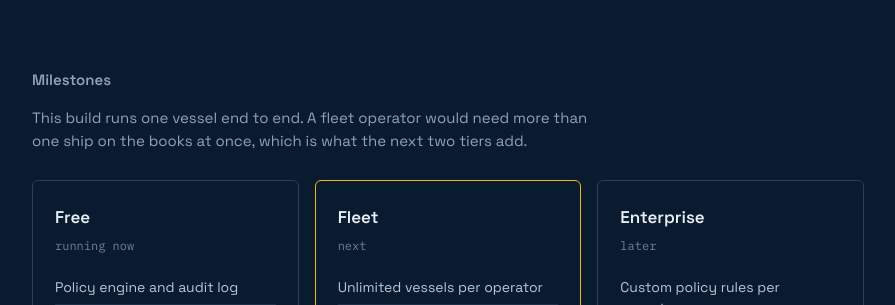
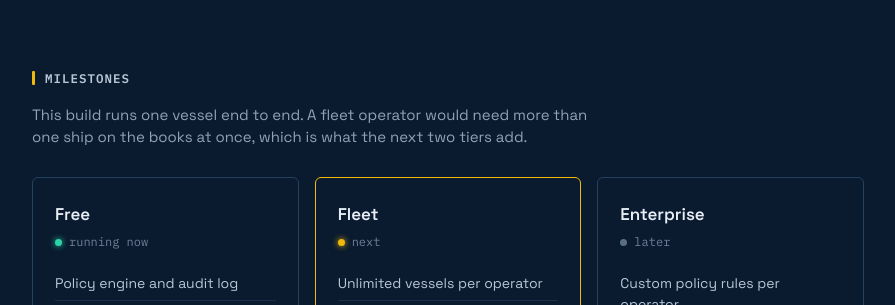
Before and after one commit to sirmos/binamaris, a Next.js app: page / in a window 1280 px wide. Shown: the part 1076-1381 px from the top of the page, without its empty margins (192-1087 px from the left). Built offline with nearby package versions, Linux system fonts and the light colour scheme.

Commit message:
Rename console route to bridge, add market timeframe toggle, engrave section labels, vessel status pill, milestone status dots

```diff
--- a/app/api/market/route.ts
+++ b/app/api/market/route.ts
@@ -3,13 +3,22 @@ import { getTicker24h, getRecentCloses } from "../../../services/binance/market-
 
 const SYMBOLS = ["BTCUSDT", "ETHUSDT", "BNBUSDT"];
 
-export async function GET() {
+const RANGES: Record<string, { interval: string; limit: number }> = {
+  "24h": { interval: "1h", limit: 24 },
+  "7d": { interval: "6h", limit: 28 },
+};
+
+export async function GET(request: Request) {
+  const { searchParams } = new URL(request.url);
+  const range = searchParams.get("range") ?? "24h";
+  const { interval, limit } = RANGES[range] ?? RANGES["24h"]!;
+
   try {
     const tickers = await Promise.all(
       SYMBOLS.map(async (symbol) => {
         const [ticker, closes] = await Promise.all([
           getTicker24h(symbol),
-          getRecentCloses(symbol),
+          getRecentCloses(symbol, interval, limit),
         ]);
         return { ...ticker, closes };
       })
--- a/app/globals.css
+++ b/app/globals.css
@@ -400,3 +400,130 @@ button:disabled:hover {
 .plan li:first-child {
   border-top: none;
 }
+
+section > h2 {
+  display: flex;
+  align-items: center;
+  gap: 10px;
+  text-transform: uppercase;
+  letter-spacing: 0.08em;
+  font-family: 'IBM Plex Mono', monospace;
+  font-size: 12.5px;
+  color: #b9c6d6;
+}
+
+section > h2::before {
+  content: "";
+  display: block;
+  width: 3px;
+  height: 14px;
+  background: #f0b90b;
+  border-radius: 1px;
+}
+
+.site-nav .brand {
+  position: relative;
+  display: inline-block;
+}
+
+.site-nav .brand span {
+  position: relative;
+}
+
+.site-nav .brand span::after {
+  content: "";
+  position: absolute;
+  left: 0;
+  right: 0;
+  bottom: -4px;
+  height: 2px;
+  background: #f0b90b;
+  border-radius: 1px;
+}
+
+.vessel-pill {
+  display: inline-flex;
+  align-items: center;
+  gap: 8px;
+  border: 1px solid #24425e;
+  border-radius: 20px;
+  padding: 6px 14px 6px 10px;
+  font-family: 'IBM Plex Mono', monospace;
+  font-size: 13px;
+}
+
+.vessel-pill .dot {
+  width: 7px;
+  height: 7px;
+  border-radius: 50%;
+  background: #2dd4a7;
+  box-shadow: 0 0 6px #2dd4a7;
+}
+
+.vessel-pill .dot.dim {
+  background: #5a6f85;
+  box-shadow: none;
+}
+
+.vessel-pill .name {
+  color: #e8eef5;
+  font-weight: 600;
+}
+
+.vessel-pill .sep {
+  color: #3a4f68;
+}
+
+.vessel-pill .label {
+  color: #8fa3b8;
+}
+
+.status-dot {
+  display: inline-block;
+  width: 7px;
+  height: 7px;
+  border-radius: 50%;
+  margin-right: 7px;
+}
+
+.status-dot.now {
+  background: #2dd4a7;
+  box-shadow: 0 0 6px #2dd4a7;
+}
+
+.status-dot.next {
+  background: #f0b90b;
+  box-shadow: 0 0 6px #f0b90b;
+}
+
+.status-dot.later {
+  background: #5a6f85;
+}
+
+.range-toggle {
+  display: inline-flex;
+  border: 1px solid #24425e;
+  border-radius: 4px;
+  overflow: hidden;
+  margin-bottom: 16px;
+}
+
+.range-toggle button {
+  border: none;
+  border-radius: 0;
+  margin: 0;
+  padding: 6px 14px;
+  font-size: 12px;
+  background: transparent;
+  color: #8fa3b8;
+}
+
+.range-toggle button.active {
+  background: #f0b90b;
+  color: #0a1a2f;
+}
+
+.range-toggle button:hover {
+  background: #f0b90b;
+  color: #0a1a2f;
+}
--- a/app/page.tsx
+++ b/app/page.tsx
@@ -7,7 +7,7 @@ export default function Landing() {
         <div className="brand">
           Bina<span>maris</span>
         </div>
-        <Link href="/console" className="nav-link">
+        <Link href="/bridge" className="nav-link">
           The bridge
         </Link>
       </nav>
@@ -21,7 +21,7 @@ export default function Landing() {
           on its own through Binance Agent OS, and stops to ask a human the
           moment a request falls outside policy.
         </p>
-        <Link href="/console" className="cta-primary">
+        <Link href="/bridge" className="cta-primary">
           Open the bridge
         </Link>
           <a
@@ -75,7 +75,7 @@ export default function Landing() {
         <div className="plans">
           <div className="plan">
             <p className="plan-name">Free</p>
-            <p className="plan-status">running now</p>
+            <p className="plan-status"><span className="status-dot now"></span>running now</p>
             <ul>
               <li>Policy engine and audit log</li>
               <li>Live AIS tracking, 1 vessel</li>
@@ -84,7 +84,7 @@ export default function Landing() {
           </div>
           <div className="plan featured">
             <p className="plan-name">Fleet</p>
-            <p className="plan-status">next</p>
+            <p className="plan-status"><span className="status-dot next"></span>next</p>
             <ul>
               <li>Unlimited vessels per operator</li>
               <li>Per-vessel reserve policy</li>
@@ -94,7 +94,7 @@ export default function Landing() {
           </div>
           <div className="plan">
             <p className="plan-name">Enterprise</p>
-            <p className="plan-status">later</p>
+            <p className="plan-status"><span className="status-dot later"></span>later</p>
             <ul>
               <li>Custom policy rules per operator</li>
               <li>Audit export and compliance reporting</li>
```
Also changed, not shown: app/bridge/page.tsx (renamed from app/console/page.tsx, +46 -8 lines), 1 other file (tests, documents, lock files or other folders).
